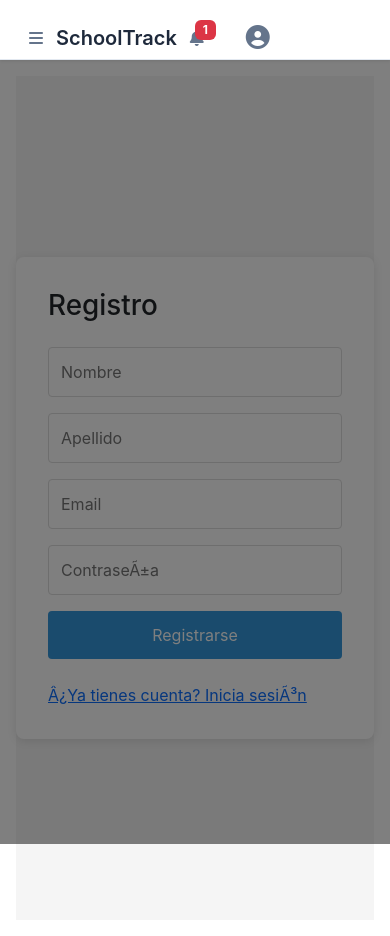
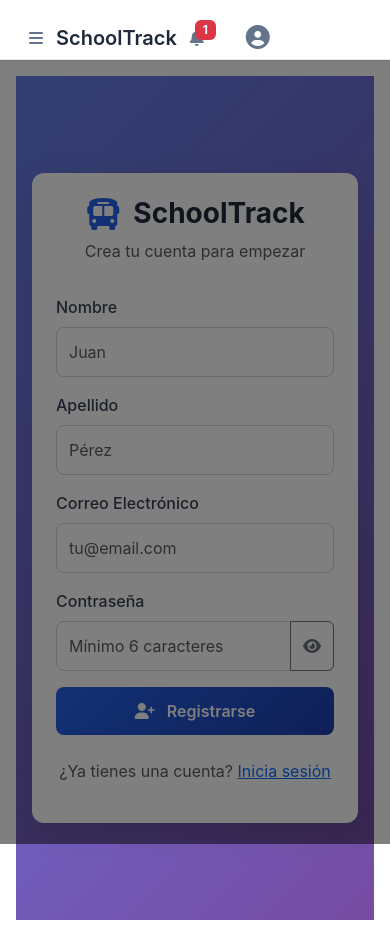
Before and after one commit to JuanCarlosBarronLopez/SchoolTrack, a Vue app in the folder frontend/: page /register in a window 390 px wide. Built offline with nearby package versions, Linux system fonts and the light colour scheme.

Commit message:
Fix: Complete auth flow - Register.vue rewrite, CORS cookies, defensive session creation

```diff
--- a/frontend/src/stores/auth.js
+++ b/frontend/src/stores/auth.js
@@ -52,6 +52,18 @@ export const useAuthStore = defineStore('auth', {
       }
     },
 
+    async register(userData) {
+      try {
+        const { data } = await api.post('/auth/register', userData)
+        this.setToken(data.token)
+        this.setUser(data.user)
+        return data
+      } catch (error) {
+        console.error('Error en registro:', error)
+        throw error
+      }
+    },
+
     async fetchProfile() {
       if (!this.token) return
       try {
--- a/frontend/src/views/auth/Register.vue
+++ b/frontend/src/views/auth/Register.vue
@@ -1,29 +1,323 @@
 <template>
-  <div class="register-view">
-    <div class="register-card">
-      <h1>Registro</h1>
-      <form @submit.prevent="handleRegister">
-        <input v-model="form.firstName" type="text" placeholder="Nombre" required />
-        <input v-model="form.lastName" type="text" placeholder="Apellido" required />
-        <input v-model="form.email" type="email" placeholder="Email" required />
-        <input v-model="form.password" type="password" placeholder="ContraseÃ±a" required />
-        <button type="submit">Registrarse</button>
+  <div class="auth-container">
+    <div class="auth-card">
+      <div class="auth-header">
+        <div class="logo">
+          <i class="fas fa-bus"></i>
+          <h1>SchoolTrack</h1>
+        </div>
+        <p class="text-muted">Crea tu cuenta para empezar</p>
+      </div>
+
+      <form @submit.prevent="handleRegister" class="auth-form">
+        <div class="form-group mb-3">
+          <label for="firstName" class="form-label">Nombre</label>
+          <input
+            id="firstName"
+            v-model="form.firstName"
+            type="text"
+            class="form-control"
+            :class="{ 'is-invalid': errors.firstName }"
+            placeholder="Juan"
+            required
+          >
+          <div v-if="errors.firstName" class="invalid-feedback">
+            {{ errors.firstName }}
+          </div>
+        </div>
+
+        <div class="form-group mb-3">
+          <label for="lastName" class="form-label">Apellido</label>
+          <input
+            id="lastName"
+            v-model="form.lastName"
+            type="text"
+            class="form-control"
+            :class="{ 'is-invalid': errors.lastName }"
+            placeholder="Pérez"
+            required
+          >
+          <div v-if="errors.lastName" class="invalid-feedback">
+            {{ errors.lastName }}
+          </div>
+        </div>
+
+        <div class="form-group mb-3">
+          <label for="email" class="form-label">Correo Electrónico</label>
+          <input
+            id="email"
+            v-model="form.email"
+            type="email"
+            class="form-control"
+            :class="{ 'is-invalid': errors.email }"
+            placeholder="tu@email.com"
+            required
+          >
+          <div v-if="errors.email" class="invalid-feedback">
+            {{ errors.email }}
+          </div>
+        </div>
+
+        <div class="form-group mb-3">
+          <label for="password" class="form-label">Contraseña</label>
+          <div class="input-group">
+            <input
+              id="password"
+              v-model="form.password"
+              :type="showPassword ? 'text' : 'password'"
+              class="form-control"
+              :class="{ 'is-invalid': errors.password }"
+              placeholder="Mínimo 6 caracteres"
+              required
+            >
+            <button
+              type="button"
+              class="btn btn-outline-secondary"
+              @click="showPassword = !showPassword"
+            >
+              <i :class="showPassword ? 'fas fa-eye-slash' : 'fas fa-eye'"></i>
+            </button>
+            <div v-if="errors.password" class="invalid-feedback">
+              {{ errors.password }}
+            </div>
+          </div>
+        </div>
+
+        <div v-if="errors.general" class="alert alert-danger mb-3">
+          {{ errors.general }}
+        </div>
+
+        <button
+          type="submit"
+          class="btn btn-primary w-100"
+          :disabled="loading"
+        >
+          <span v-if="loading" class="spinner-border spinner-border-sm me-2"></span>
+          <span v-else>
+            <i class="fas fa-user-plus me-2"></i>
+            Registrarse
+          </span>
+        </button>
       </form>
-      <router-link to="/login">Â¿Ya tienes cuenta? Inicia sesiÃ³n</router-link>
+
+      <div class="auth-footer">
+        <p class="text-center text-muted">
+          ¿Ya tienes una cuenta?
+          <router-link to="/login" class="text-primary">Inicia sesión</router-link>
+        </p>
+      </div>
     </div>
   </div>
 </template>
 
-<script setup>
-import { ref } from 'vue'
-const form = ref({ firstName: '', lastName: '', email: '', password: '' })
-const handleRegister = () => { console.log('Register:', form.value) }
+<script>
+import { reactive, ref } from 'vue'
+import { useAuthStore } from '../../stores/auth'
+import { useRouter } from 'vue-router'
+
+export default {
+  name: 'Register',
+  setup() {
+    const authStore = useAuthStore()
+    const router = useRouter()
+
+    const form = reactive({
+      firstName: '',
+      lastName: '',
+      email: '',
+      password: ''
+    })
+
+    const errors = reactive({
+      firstName: '',
+      lastName: '',
+      email: '',
+      password: '',
+      general: ''
+    })
+
+    const loading = ref(false)
+    const showPassword = ref(false)
+
+    const validateForm = () => {
+      errors.firstName = ''
+      errors.lastName = ''
+      errors.email = ''
+      errors.password = ''
+      errors.general = ''
+
+      if (!form.firstName || form.firstName.length < 2) {
+        errors.firstName = 'El nombre debe tener al menos 2 caracteres'
+      }
+
+      if (!form.lastName || form.lastName.length < 2) {
+        errors.lastName = 'El apellido debe tener al menos 2 caracteres'
+      }
+
+      if (!form.email) {
+        errors.email = 'El correo electrónico es requerido'
+      } else if (!/\S+@\S+\.\S+/.test(form.email)) {
+        errors.email = 'El correo electrónico no es válido'
+      }
+
+      if (!form.password) {
+        errors.password = 'La contraseña es requerida'
+      } else if (form.password.length < 6) {
+        errors.password = 'La contraseña debe tener al menos 6 caracteres'
+      }
+
+      return !errors.firstName && !errors.lastName && !errors.email && !errors.password
+    }
+
+    const handleRegister = async () => {
+      if (!validateForm()) return
+
+      loading.value = true
+
+      try {
+        const result = await authStore.register({
+          firstName: form.firstName,
+          lastName: form.lastName,
+          email: form.email,
+          password: form.password
+        })
+
+        if (result.token) {
+          router.push('/')
+        }
+      } catch (error) {
+        console.error('Register error:', error)
+        const msg = error.response?.data?.message
+          || error.response?.data?.errors?.[0]?.message
+          || 'Error al registrarse. Intenta de nuevo.'
+        errors.general = msg
+      } finally {
+        loading.value = false
+      }
+    }
+
+    return {
+      form,
+      errors,
+      loading,
+      showPassword,
+      handleRegister
+    }
+  }
+}
 </script>
 
 <style scoped>
-.register-view { display: flex; justify-content: center; align-items: center; min-height: 100vh; background: #f5f5f5; }
-.register-card { background: white; padding: 2rem; border-radius: 8px; box-shadow: 0 2px 10px rgba(0,0,0,0.1); max-width: 400px; width: 100%; }
-.register-card form { display: flex; flex-direction: column; gap: 1rem; margin: 1.5rem 0; }
-.register-card input { padding: 0.75rem; border: 1px solid #ddd; border-radius: 4px; }
-.register-card button { padding: 0.75rem; background: #3498db; color: white; border: none; border-radius: 4px; cursor: pointer; }
+.auth-container {
+  min-height: 100vh;
+  display: flex;
+  align-items: center;
+  justify-content: center;
+  background: linear-gradient(135deg, #667eea 0%, #764ba2 100%);
+  padding: 1rem;
+}
+
+.auth-card {
+  background: white;
+  border-radius: 12px;
+  box-shadow: 0 8px 32px rgba(0, 0, 0, 0.1);
+  width: 100%;
+  max-width: 400px;
+  padding: 2rem;
+  animation: fadeIn 0.5s ease-out;
+}
+
+.auth-header {
+  text-align: center;
+  margin-bottom: 2rem;
+}
+
+.logo {
+  display: flex;
+  align-items: center;
+  justify-content: center;
+  gap: 0.75rem;
+  margin-bottom: 0.5rem;
+}
+
+.logo i {
+  font-size: 2rem;
+  color: #2563eb;
+}
+
+.logo h1 {
+  font-size: 1.75rem;
+  font-weight: 700;
+  color: #1e293b;
+  margin: 0;
+}
+
+.auth-form {
+  margin-bottom: 1.5rem;
+}
+
+.form-label {
+  font-weight: 500;
+  color: #374151;
+  margin-bottom: 0.5rem;
+}
+
+.form-control {
+  border-radius: 8px;
+  border: 1px solid #d1d5db;
+  padding: 0.75rem;
+  transition: all 0.3s ease;
+}
+
+.form-control:focus {
+  border-color: #2563eb;
+  box-shadow: 0 0 0 3px rgba(37, 99, 235, 0.1);
+}
+
+.form-control.is-invalid {
+  border-color: #dc2626;
+}
+
+.invalid-feedback {
+  font-size: 0.875rem;
+  margin-top: 0.25rem;
+}
+
+.btn-primary {
+  background: linear-gradient(135deg, #2563eb, #1e40af);
+  border: none;
+  border-radius: 8px;
+  padding: 0.75rem;
+  font-weight: 600;
+  transition: all 0.3s ease;
+}
+
+.btn-primary:hover {
+  transform: translateY(-1px);
+  box-shadow: 0 4px 12px rgba(37, 99, 235, 0.3);
+}
+
+.btn-primary:disabled {
+  opacity: 0.7;
+  cursor: not-allowed;
+}
+
+.auth-footer {
+  text-align: center;
+}
+
+@keyframes fadeIn {
+  from { opacity: 0; transform: translateY(20px); }
+  to { opacity: 1; transform: translateY(0); }
+}
+
+@media (max-width: 576px) {
+  .auth-card {
+    padding: 1.5rem;
+    margin: 1rem;
+  }
+  .auth-container {
+    padding: 0;
+  }
+}
 </style>
```
Also changed, not shown: 1 other file (tests, documents, lock files or other folders).
